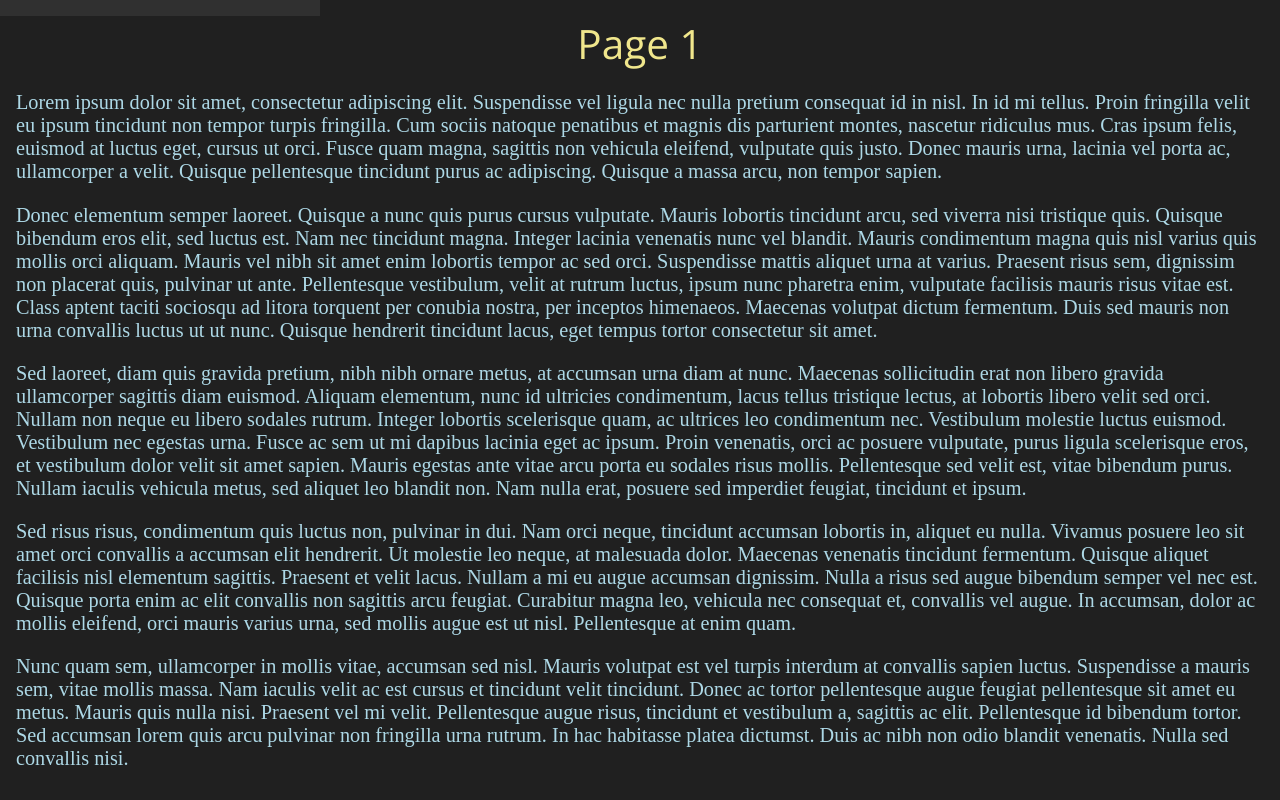
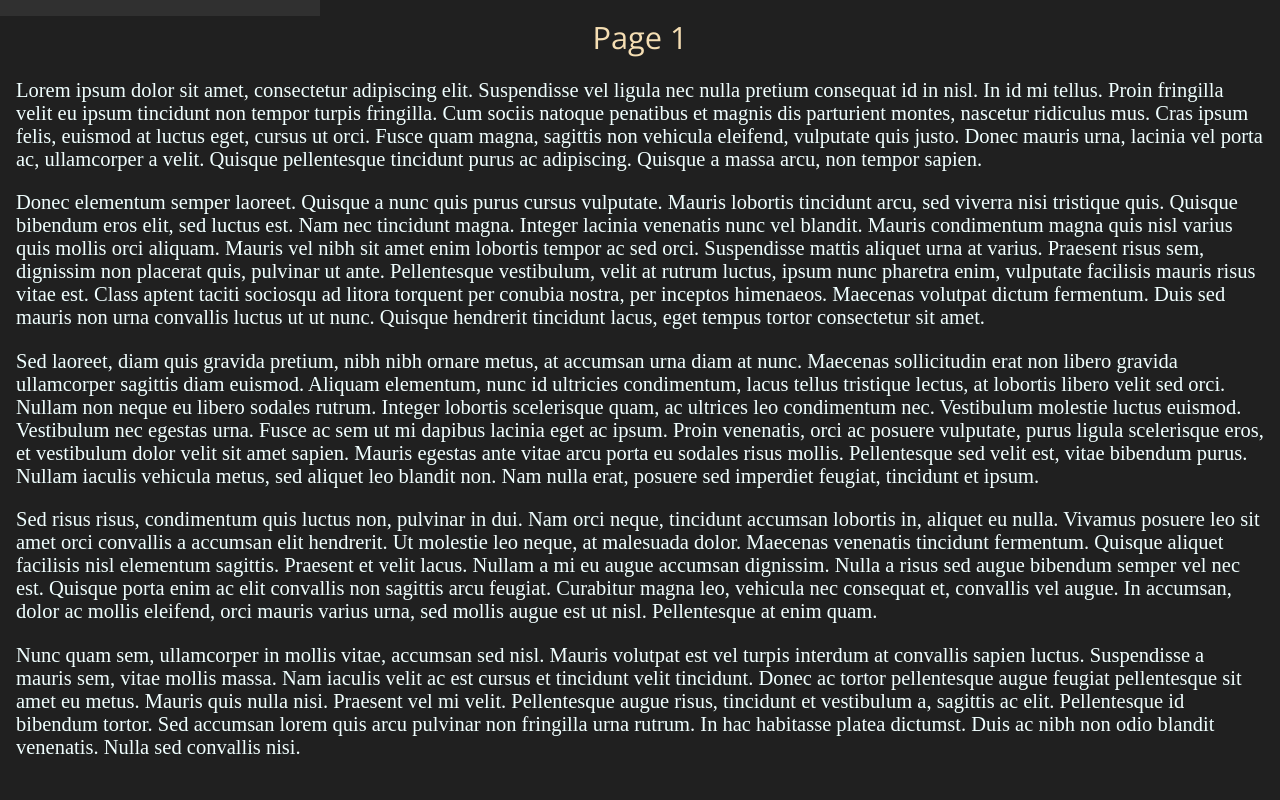
Before and after one commit to gryor/esitys, a plain HTML site: page index.html in a window 1280 px wide. Drawn offline with nearby package versions, Linux system fonts and the light colour scheme; a web font is replaced by a local one.

Commit message:
Adjusted theme

```diff
--- a/styles/theme.css
+++ b/styles/theme.css
@@ -1,15 +1,15 @@
 p {
 	font-family: 'droid serif', serif;
 	font-weight: 400;
-	font-size: 1.5em;
+	font-size: 1em;
 }
 
 h1 {
 	font-family: 'open sans', sans-serif;
 	font-weight: 300;
-	font-size: 3em;
+	font-size: 1.5em;
 	text-align: center;
-	color: khaki;
+	color: wheat;
 }
 
 .slides {
@@ -34,5 +34,5 @@ h1 {
 
 body {
 	background-color: #202020;
-	color: lightBlue;
+	color: azure;
 }
```
